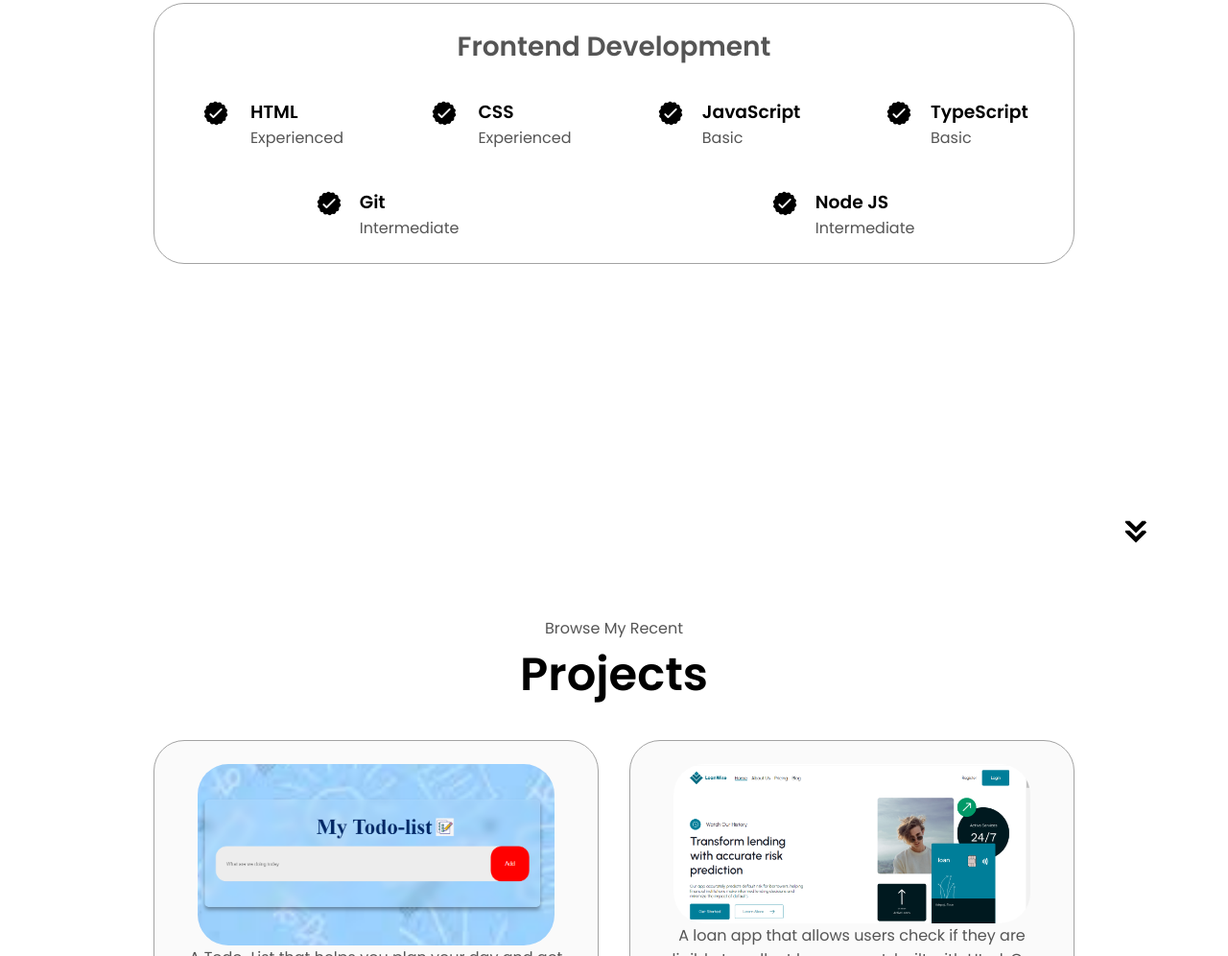
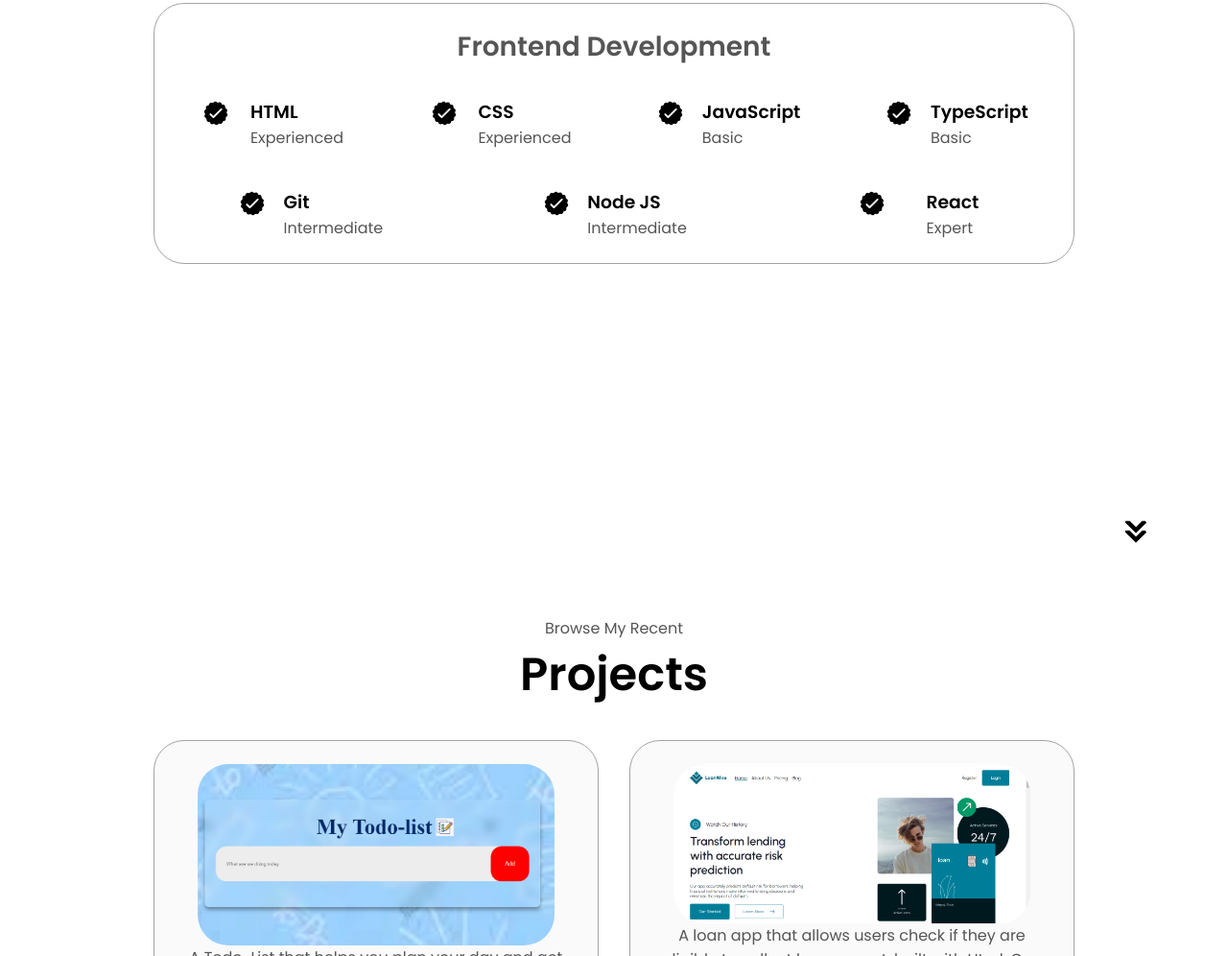
Before and after one commit to Ogfejiro/portfolio, a plain HTML site: page index.html in a window 1280 px wide. Shown: the part 1822-2818 px from the top of the page at 96% size. Drawn offline with Linux system fonts and the light colour scheme.

Commit message:
added another experience

```diff
--- a/index.html
+++ b/index.html
@@ -196,6 +196,17 @@
                   <p>Intermediate</p>
                 </div>
               </article>
+              <article>
+                <img
+                  src="./assets/checkmark.png"
+                  alt="Experience icon"
+                  class="icon"
+                />
+                <div>
+                  <h3>React</h3>
+                  <p>Expert</p>
+                </div>
+              </article>
             </div>
           </div>
         </div>
```
